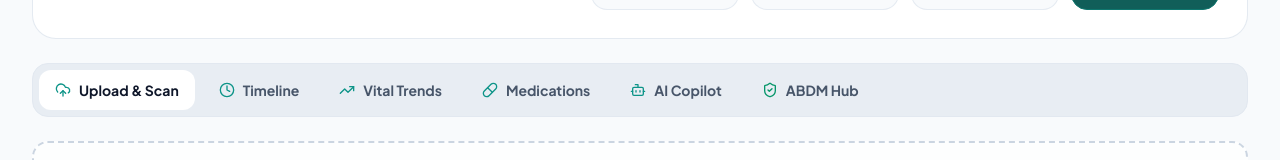
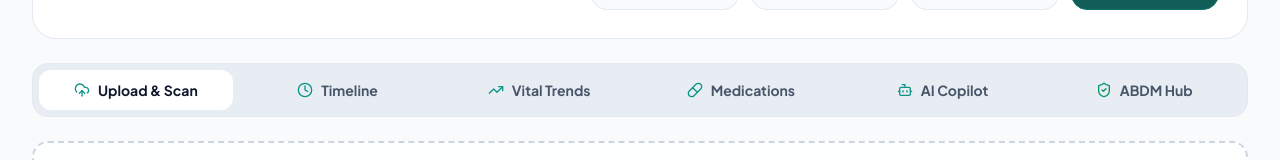
Before and after one commit to dat1aryan/team_bread, a Next.js app: page /dashboard in a window 1280 px wide. Shown: the part 316-476 px from the top of the page. Built offline with nearby package versions, Linux system fonts and the light colour scheme; no server answers.

Commit message:
fix(dashboard): distribute tab items equally across full width with flex-1 and justify-center

```diff
--- a/src/app/dashboard/page.tsx
+++ b/src/app/dashboard/page.tsx
@@ -460,10 +460,10 @@ function DashboardContent() {
         </section>
 
         {/* Workspace Tabs Navigation Bar */}
-        <nav className="flex items-center gap-2 p-1.5 bg-slate-200/70 rounded-2xl border border-slate-200 overflow-x-auto shadow-2xs">
+        <nav className="flex items-center gap-2 p-1.5 bg-slate-200/70 rounded-2xl border border-slate-200 overflow-x-auto shadow-2xs w-full">
           <button
             onClick={() => handleTabChange('upload')}
-            className={`flex items-center gap-2 px-4 py-2.5 rounded-xl text-xs sm:text-sm font-bold transition-all whitespace-nowrap cursor-pointer ${
+            className={`flex-1 min-w-[130px] sm:min-w-0 flex items-center justify-center gap-2 px-3 py-2.5 rounded-xl text-xs sm:text-sm font-bold transition-all whitespace-nowrap cursor-pointer ${
               activeTab === 'upload'
                 ? 'bg-white text-slate-900 shadow-2xs'
                 : 'text-slate-600 hover:text-slate-900 hover:bg-slate-100/60'
@@ -475,7 +475,7 @@ function DashboardContent() {
 
           <button
             onClick={() => handleTabChange('timeline')}
-            className={`flex items-center gap-2 px-4 py-2.5 rounded-xl text-xs sm:text-sm font-bold transition-all whitespace-nowrap cursor-pointer ${
+            className={`flex-1 min-w-[120px] sm:min-w-0 flex items-center justify-center gap-2 px-3 py-2.5 rounded-xl text-xs sm:text-sm font-bold transition-all whitespace-nowrap cursor-pointer ${
               activeTab === 'timeline'
                 ? 'bg-white text-slate-900 shadow-2xs'
                 : 'text-slate-600 hover:text-slate-900 hover:bg-slate-100/60'
@@ -492,7 +492,7 @@ function DashboardContent() {
 
           <button
             onClick={() => handleTabChange('trends')}
-            className={`flex items-center gap-2 px-4 py-2.5 rounded-xl text-xs sm:text-sm font-bold transition-all whitespace-nowrap cursor-pointer ${
+            className={`flex-1 min-w-[120px] sm:min-w-0 flex items-center justify-center gap-2 px-3 py-2.5 rounded-xl text-xs sm:text-sm font-bold transition-all whitespace-nowrap cursor-pointer ${
               activeTab === 'trends'
                 ? 'bg-white text-slate-900 shadow-2xs'
                 : 'text-slate-600 hover:text-slate-900 hover:bg-slate-100/60'
@@ -504,7 +504,7 @@ function DashboardContent() {
 
           <button
             onClick={() => handleTabChange('meds')}
-            className={`flex items-center gap-2 px-4 py-2.5 rounded-xl text-xs sm:text-sm font-bold transition-all whitespace-nowrap cursor-pointer ${
+            className={`flex-1 min-w-[120px] sm:min-w-0 flex items-center justify-center gap-2 px-3 py-2.5 rounded-xl text-xs sm:text-sm font-bold transition-all whitespace-nowrap cursor-pointer ${
               activeTab === 'meds'
                 ? 'bg-white text-slate-900 shadow-2xs'
                 : 'text-slate-600 hover:text-slate-900 hover:bg-slate-100/60'
@@ -521,7 +521,7 @@ function DashboardContent() {
 
           <button
             onClick={() => handleTabChange('copilot')}
-            className={`flex items-center gap-2 px-4 py-2.5 rounded-xl text-xs sm:text-sm font-bold transition-all whitespace-nowrap cursor-pointer ${
+            className={`flex-1 min-w-[120px] sm:min-w-0 flex items-center justify-center gap-2 px-3 py-2.5 rounded-xl text-xs sm:text-sm font-bold transition-all whitespace-nowrap cursor-pointer ${
               activeTab === 'copilot'
                 ? 'bg-white text-slate-900 shadow-2xs'
                 : 'text-slate-600 hover:text-slate-900 hover:bg-slate-100/60'
@@ -533,7 +533,7 @@ function DashboardContent() {
 
           <button
             onClick={() => handleTabChange('abdm')}
-            className={`flex items-center gap-2 px-4 py-2.5 rounded-xl text-xs sm:text-sm font-bold transition-all whitespace-nowrap cursor-pointer ${
+            className={`flex-1 min-w-[120px] sm:min-w-0 flex items-center justify-center gap-2 px-3 py-2.5 rounded-xl text-xs sm:text-sm font-bold transition-all whitespace-nowrap cursor-pointer ${
               activeTab === 'abdm'
                 ? 'bg-white text-slate-900 shadow-2xs'
                 : 'text-slate-600 hover:text-slate-900 hover:bg-slate-100/60'
```
